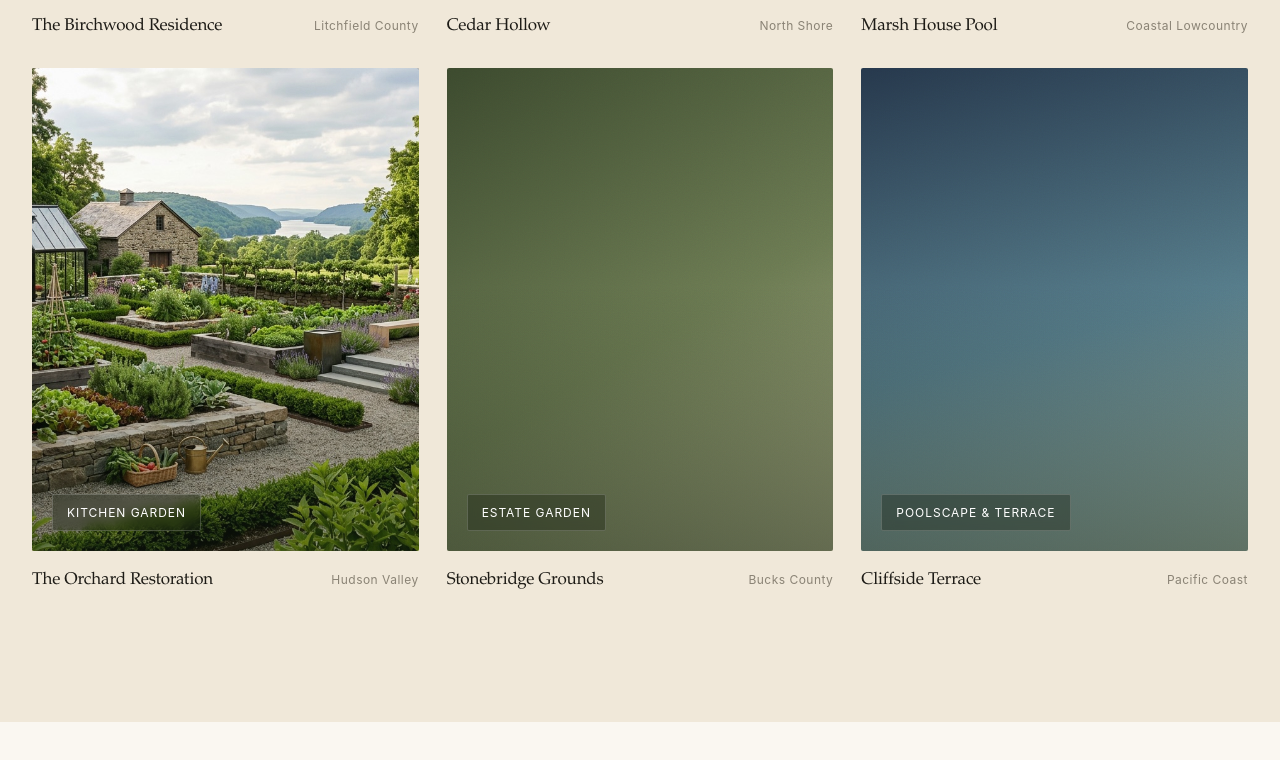
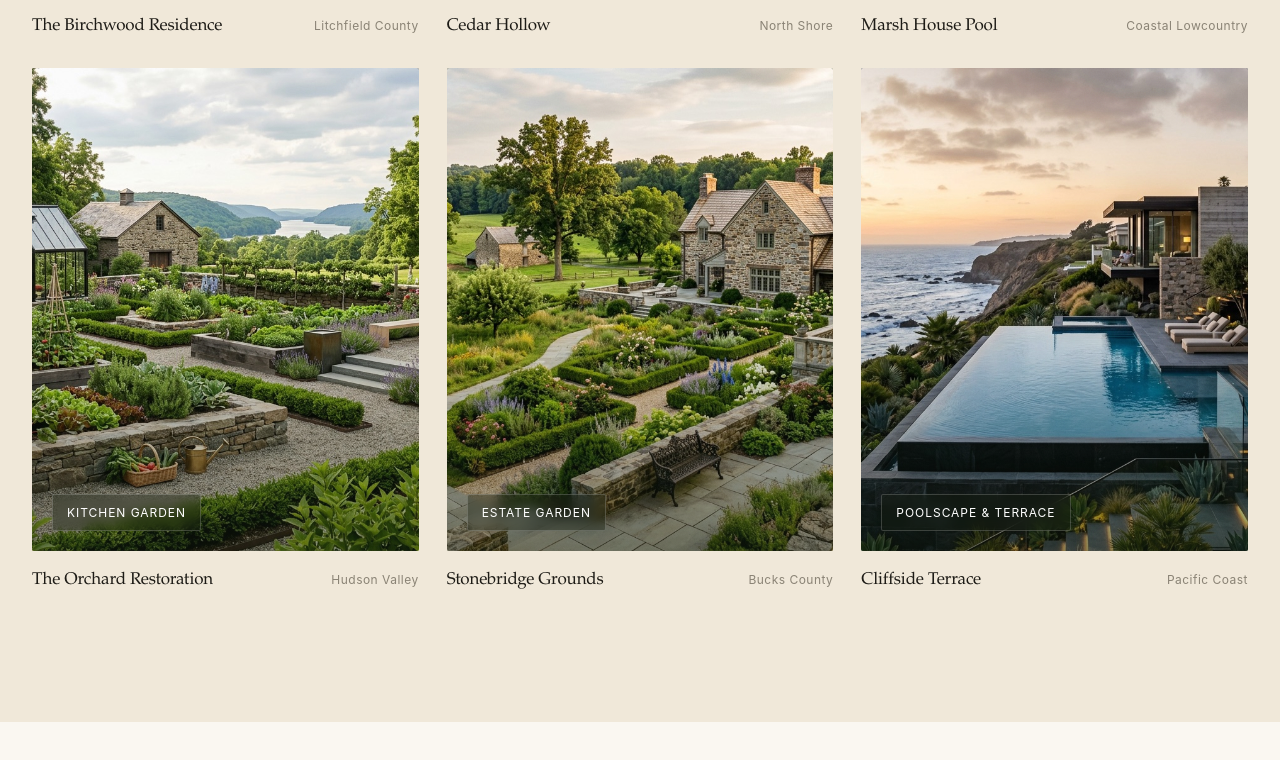
Before and after one commit to upkwyllc-dotcom/stone-moss-landscaping, a website: page index.html in a window 1280 px wide. Shown: the part 4768-5528 px from the top of the page. Drawn offline with Linux system fonts and the light colour scheme.

Commit message:
Add real photography to Stonebridge Grounds and Cliffside Terrace
Completes real photography for all six portfolio cards, replacing
the last two gradient placeholders.

```diff
--- a/index.html
+++ b/index.html
@@ -272,13 +272,19 @@
       </div>
       <div class="portfolio-item" data-cat="Estate Garden" data-reveal data-reveal-delay="1">
         <div class="portfolio-card">
-          <div class="panel p1"><div class="tag">Estate Garden</div></div>
+          <div class="panel p1">
+            <img src="images/stonebridge-grounds.jpg" alt="Stone estate house with formal boxwood parterre garden, terrace, and koi pond overlooking rolling countryside at Stonebridge Grounds" class="panel-photo" loading="lazy">
+            <div class="tag">Estate Garden</div>
+          </div>
           <div class="portfolio-meta"><h3>Stonebridge Grounds</h3><span>Bucks County</span></div>
         </div>
       </div>
       <div class="portfolio-item" data-cat="Poolscape" data-reveal data-reveal-delay="2">
         <div class="portfolio-card">
-          <div class="panel p6"><div class="tag">Poolscape &amp; Terrace</div></div>
+          <div class="panel p6">
+            <img src="images/cliffside-terrace.jpg" alt="Cliffside infinity pool and stone terrace overlooking the Pacific coastline at sunset at Cliffside Terrace" class="panel-photo" loading="lazy">
+            <div class="tag">Poolscape &amp; Terrace</div>
+          </div>
           <div class="portfolio-meta"><h3>Cliffside Terrace</h3><span>Pacific Coast</span></div>
         </div>
       </div>
```
Also changed, not shown: images/cliffside-terrace.jpg (added), images/stonebridge-grounds.jpg (added).
